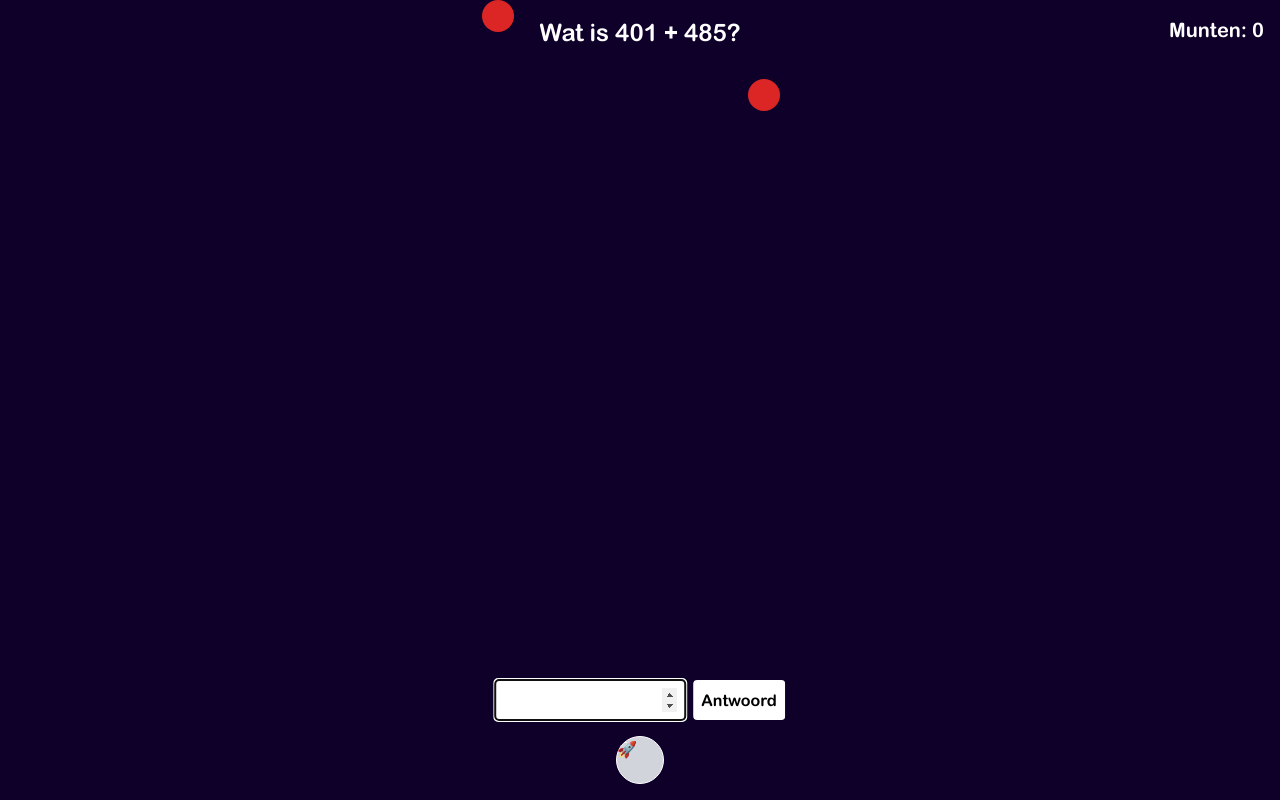
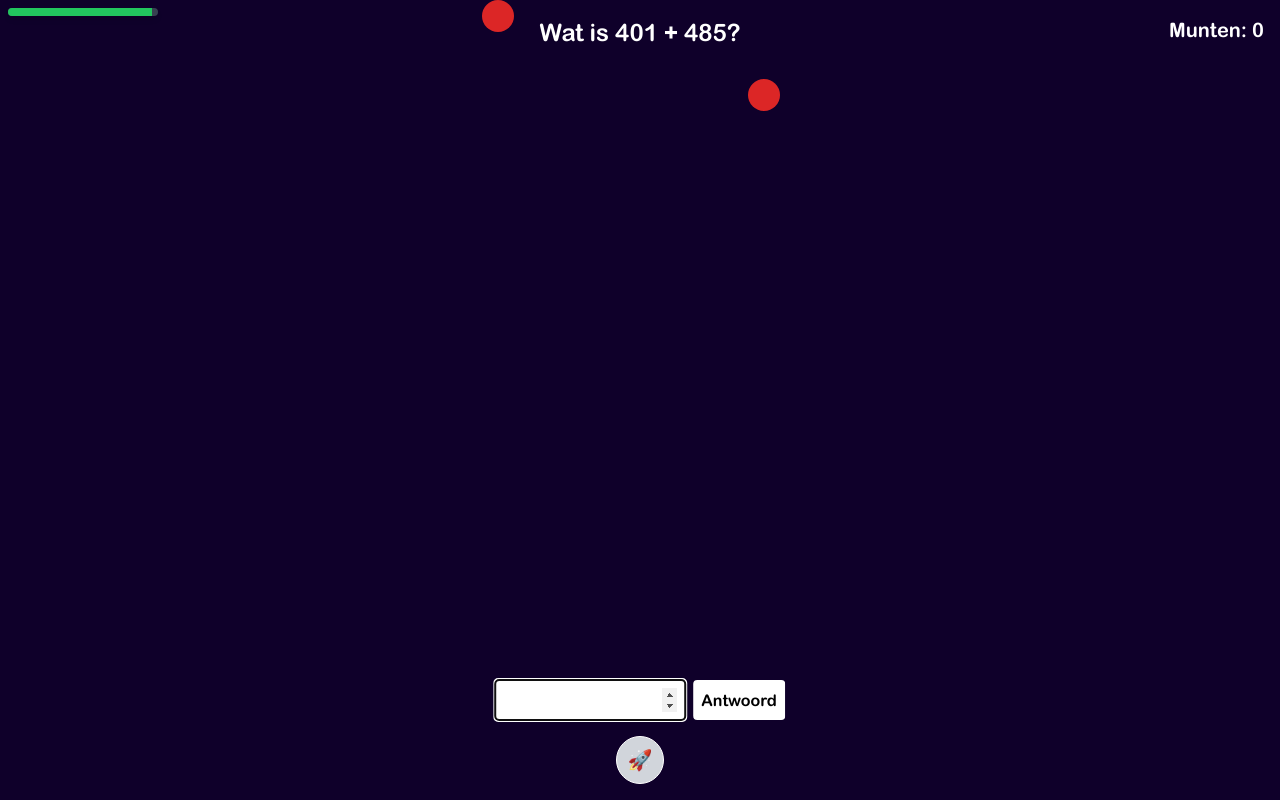
Before and after one commit to SemvanOsch/TLE-StartUp, a React app: page /plussums in a window 1280 px wide. Built offline with nearby package versions, Linux system fonts and the light colour scheme; the HTML template or start-up script is replaced by a standard one.

Commit message:
munten optellen v2

```diff
--- a/src/pages/plusSums.jsx
+++ b/src/pages/plusSums.jsx
@@ -11,34 +11,44 @@ function PlusSums() {
     const [input, setInput] = useState('');
     const [score, setScore] = useState(0);
     const [meteors, setMeteors] = useState([]);
+    const [timeLeft, setTimeLeft] = useState(120);
+    const [gameOver, setGameOver] = useState(false);
 
-    // Raketpositie waar meteorieten naartoe vliegen (in percentages)
     const rocketPosition = { x: 50, y: 95 };
+    const speed = 0.4;
 
-    const speed = 0.4;
+    // Countdown timer
+    useEffect(() => {
+        if (gameOver) return;
+        const interval = setInterval(() => {
+            setTimeLeft(prev => {
+                if (prev <= 1) {
+                    clearInterval(interval);
+                    setGameOver(true);
+                    return 0;
+                }
+                return prev - 1;
+            });
+        }, 1000);
+        return () => clearInterval(interval);
+    }, [gameOver]);
 
     // Nieuwe meteoor toevoegen
     useEffect(() => {
+        if (gameOver) return;
         const interval = setInterval(() => {
             setMeteors(prev => {
                 if (prev.length >= 2) return prev;
-
                 const startX = 50 + (Math.random() * 30 - 15);
-                const newMeteor = {
-                    id: Date.now(),
-                    x: startX,
-                    y: 0,
-                };
-
-                return [...prev, newMeteor];
+                return [...prev, { id: Date.now(), x: startX, y: 0 }];
             });
         }, 2500);
+        return () => clearInterval(interval);
+    }, [gameOver]);
 
-        return () => clearInterval(interval);
-    }, []);
-
-    // Meteorieten bewegen naar raket
+    // Meteorieten bewegen
     useEffect(() => {
+        if (gameOver) return;
         const interval = setInterval(() => {
             setMeteors(prev =>
                 prev
@@ -46,49 +56,52 @@ function PlusSums() {
                         const dx = rocketPosition.x - m.x;
                         const dy = rocketPosition.y - m.y;
                         const dist = Math.sqrt(dx * dx + dy * dy);
-
-                        if (dist < 1) return null; // Meteoor is "geraakt"
-
-                        // Richtingsvector normaliseren
+                        if (dist < 1) return null;
                         const vx = (dx / dist) * speed;
                         const vy = (dy / dist) * speed;
-
-                        return {
-                            ...m,
-                            x: m.x + vx,
-                            y: m.y + vy,
-                        };
+                        return { ...m, x: m.x + vx, y: m.y + vy };
                     })
-                    .filter(Boolean) // verwijder null (geraakte meteoren)
+                    .filter(Boolean)
             );
         }, 100);
+        return () => clearInterval(interval);
+    }, [gameOver]);
 
-        return () => clearInterval(interval);
-    }, []);
-
-    // Behandel antwoord
     const handleSubmit = (e) => {
         e.preventDefault();
         if (parseInt(input) === sum.answer) {
             setMeteors(prev => prev.slice(1));
-            setScore(score + 1);
+            setScore(prev => prev + 1);
             setSum(generateSum());
-            setInput('');
-        } else {
-            setInput('');
         }
+        setInput('');
+    };
+
+    const handleBackToHome = () => {
+        window.location.href = '/'; // Of gebruik navigate('/') als je React Router gebruikt
     };
 
     return (
         <main className="relative w-full h-screen bg-background text-white overflow-hidden">
+            {/* Kleine tijdbalk linksboven */}
+            <div className="absolute top-2 left-2 w-[150px] h-2 bg-gray-700 rounded overflow-hidden shadow-md">
+                <div
+                    className="h-full bg-green-500 transition-all duration-1000"
+                    style={{ width: `${(timeLeft / 120) * 100}%` }}
+                />
+            </div>
+
+            {/* Vraag */}
             <div className="absolute top-4 left-1/2 transform -translate-x-1/2 text-2xl">
                 Wat is {sum.a} + {sum.b}?
             </div>
 
+            {/* Score rechtsboven */}
             <div id="score-container" className="absolute top-4 right-4 text-xl">
                 Munten: {score}
             </div>
 
+            {/* Formulier */}
             <form onSubmit={handleSubmit} className="absolute bottom-20 left-1/2 transform -translate-x-1/2">
                 <input
                     type="number"
@@ -96,8 +109,15 @@ function PlusSums() {
                     onChange={(e) => setInput(e.target.value)}
                     className="text-black p-2 rounded"
                     autoFocus
+                    disabled={gameOver}
                 />
-                <button type="submit" className="ml-2 bg-white text-black p-2 rounded">Antwoord</button>
+                <button
+                    type="submit"
+                    className="ml-2 bg-white text-black p-2 rounded"
+                    disabled={gameOver}
+                >
+                    Antwoord
+                </button>
             </form>
 
             {/* Meteoren */}
@@ -114,9 +134,9 @@ function PlusSums() {
                 />
             ))}
 
-            {/* Raketplek */}
+            {/* Raket */}
             <div
-                className="absolute w-12 h-12 bg-gray-300 rounded-full border border-white"
+                className="absolute w-12 h-12 bg-gray-300 rounded-full border border-white flex items-center justify-center text-xl"
                 style={{
                     left: `${rocketPosition.x}%`,
                     top: `${rocketPosition.y}%`,
@@ -125,6 +145,20 @@ function PlusSums() {
             >
                 🚀
             </div>
+
+            {/* Game Over overlay */}
+            {gameOver && (
+                <div className="absolute inset-0 bg-black bg-opacity-80 flex flex-col items-center justify-center text-center p-4">
+                    <h2 className="text-3xl font-bold mb-4">⏰ Tijd is op!</h2>
+                    <p className="text-xl mb-6">Je eindscore: <strong>{score}</strong></p>
+                    <button
+                        onClick={handleBackToHome}
+                        className="bg-white text-black px-6 py-2 rounded hover:bg-gray-300"
+                    >
+                        Terug naar Home
+                    </button>
+                </div>
+            )}
         </main>
     );
 }
```
